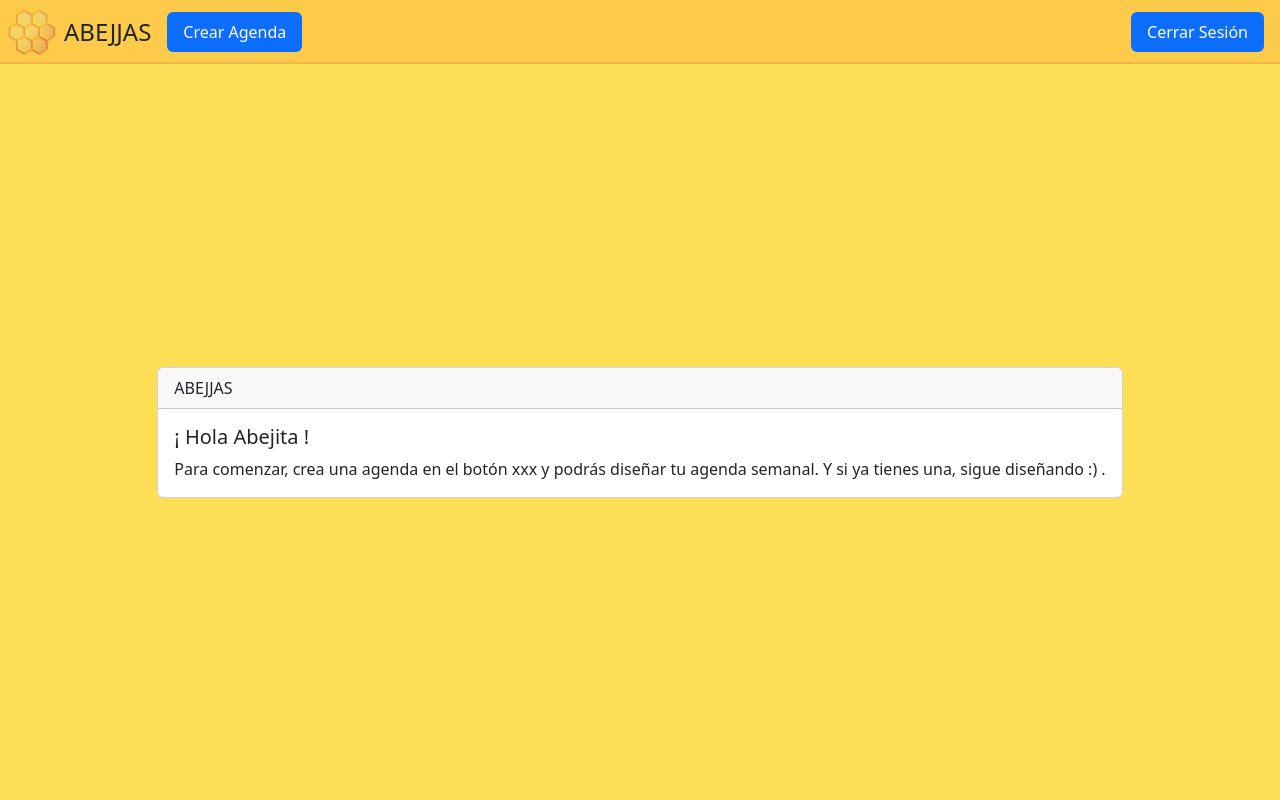
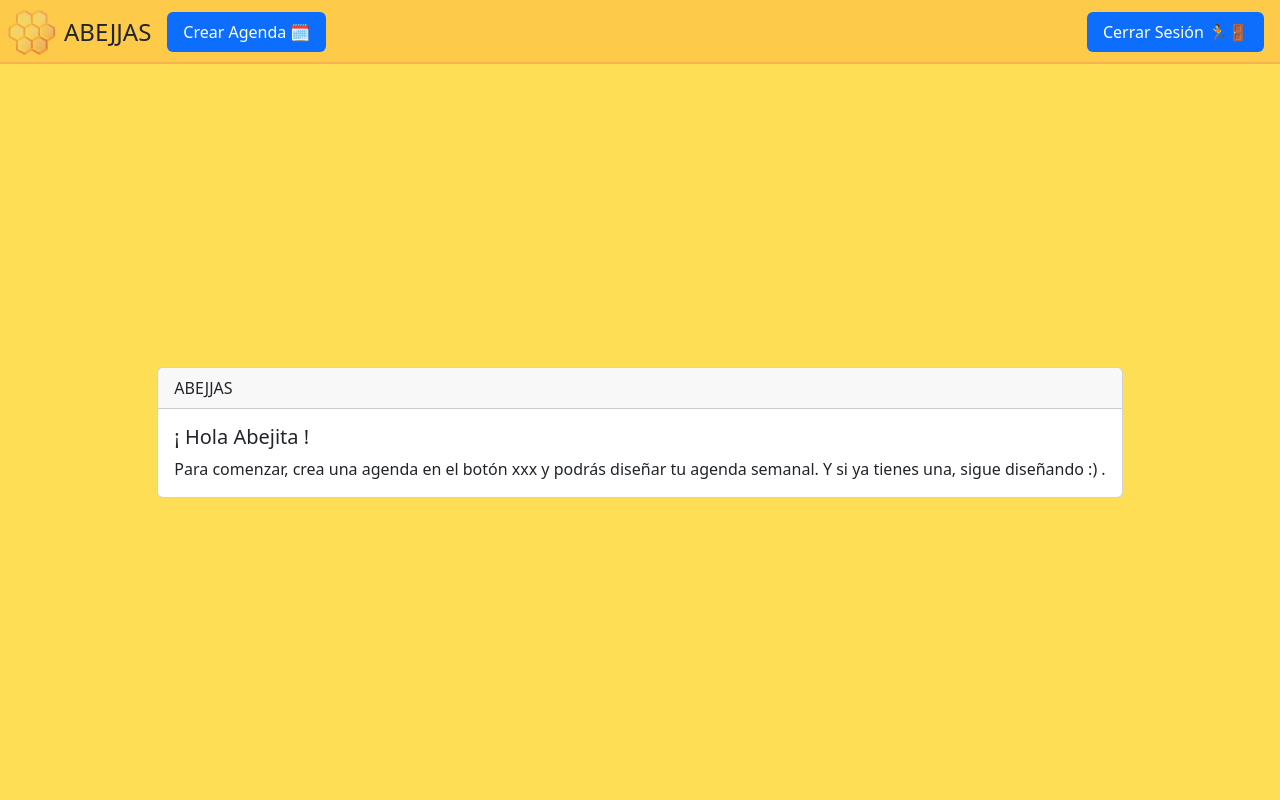
Before and after one commit to TrollExeYT/Proyecto_Inicial, a Django app: page /select_calendar/ in a window 1280 px wide. Run offline with Django 5.2, Linux system fonts and the light colour scheme; the visitor is signed in with stand-in values (Sample User, id 1); data that the repository does not hold is empty.

Commit message:
añadir emojis pt5 -S

```diff
--- a/main/templates/index.html
+++ b/main/templates/index.html
@@ -28,7 +28,7 @@
         <div class="card-body">
             <h5 class="card-title"> ¡Hola Abejita!</h5>
             <p class="card-text">Para comenzar, te damos la bienvenida a 🐝 ABEJJAS 🐝nuestra app web, donde podrás crear
-                agendas semanales con imágenes 🎨. Te recomendamos que lo uses con tu tutor/ 👤. Haz click abajo y podrás
+                agendas semanales 🗓️ con imágenes 🎨. Te recomendamos que lo uses con tu tutor/ 👤. Haz click abajo y podrás
                 comenzar.</p>
             <a href="{% url 'login' %}" class="btn btn-primary">❗Comenzar❗</a>
         </div>
--- a/main/templates/testing/calendar_select.html
+++ b/main/templates/testing/calendar_select.html
@@ -9,7 +9,7 @@
 {% block left-bar %}
     <ul class="nav nav-pills">
         <li class="nav-item">
-            <a class="nav-link active me-3" aria-current="page" href="{% url 'create_calendar' %}">Crear Agenda</a>
+            <a class="nav-link active me-3" aria-current="page" href="{% url 'create_calendar' %}">Crear Agenda 🗓️</a>
         </li>
     </ul>
 {% endblock %}
@@ -17,7 +17,7 @@
 {% block right-bar %}
     <ul class="nav nav-pills">
         <li class="nav-item">
-            <a class="nav-link active me-3" aria-current="page" href="{% url 'logout' %}">Cerrar Sesión</a>
+            <a class="nav-link active me-3" aria-current="page" href="{% url 'logout' %}">Cerrar Sesión 🏃🚪</a>
         </li>
     </ul>
 {% endblock %}
--- a/main/templates/testing/login.html
+++ b/main/templates/testing/login.html
@@ -8,7 +8,7 @@
 {% block content %}
     <div class="form-signin w-100 m-auto">
         <form action="{% url 'login' %}" method="POST" class="card-body">
-            <h1 class="h3 mb-3 fw-normal text-center">Iniciar sesión</h1>
+            <h1 class="h3 mb-3 fw-normal text-center"> 📋 Iniciar sesión 📋</h1>
             {% csrf_token %}
             {# Form modificado #}
             <div class="mb-3">
```
